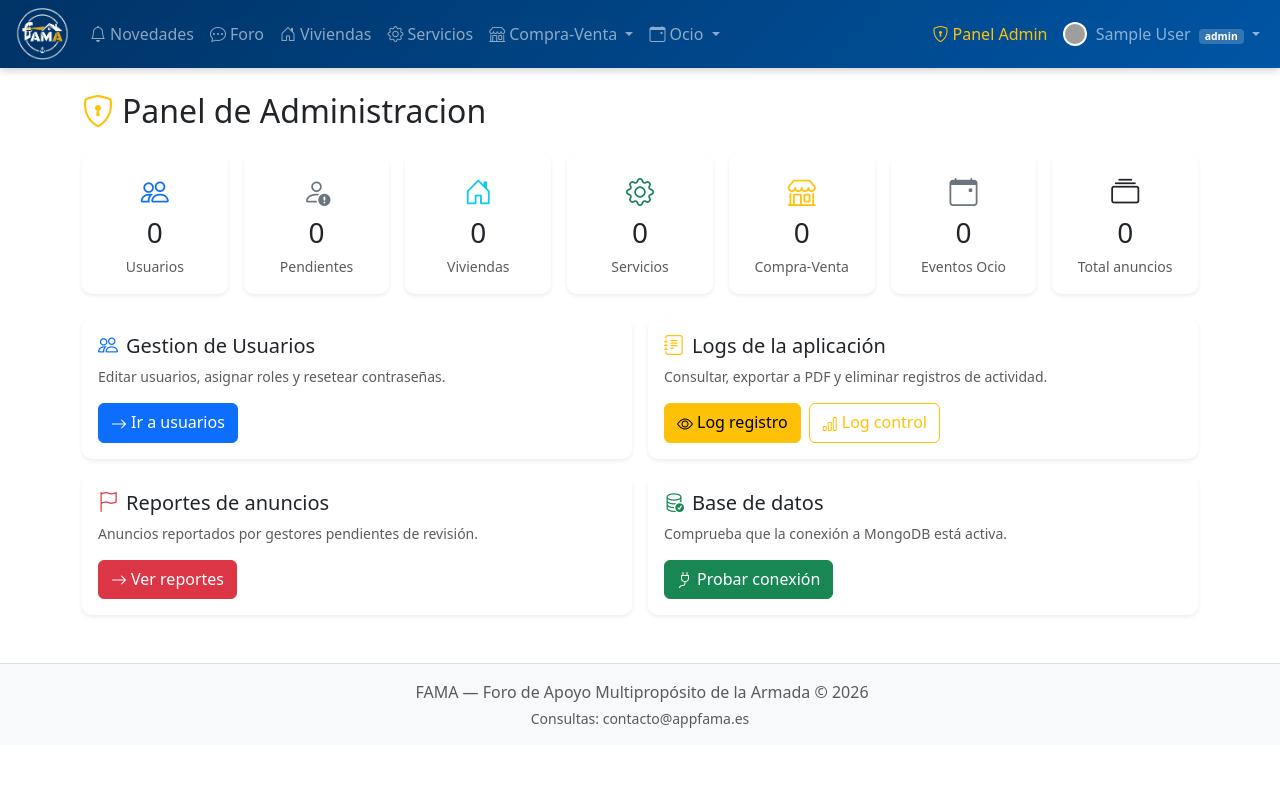
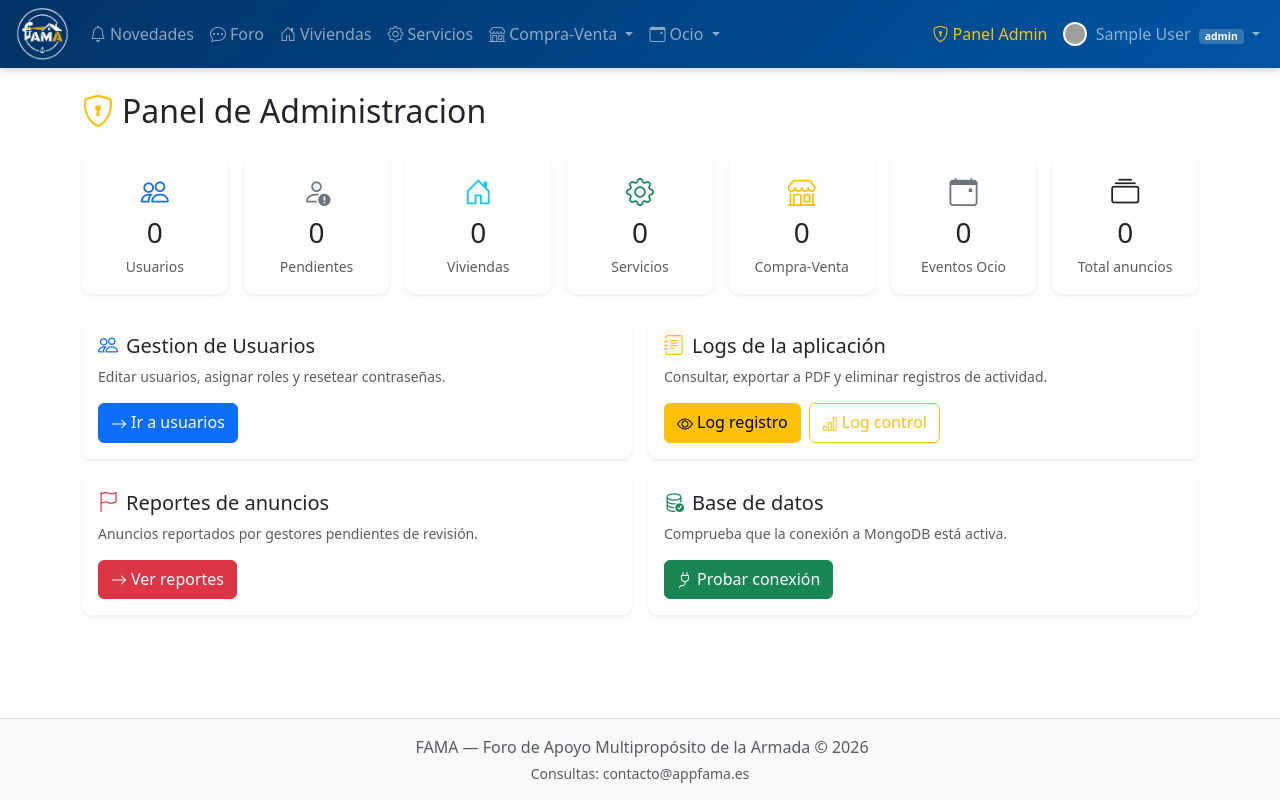
Before and after one commit to hondara91/FAMA, a Flask app: page /admin/ in a window 1280 px wide. Run offline with Flask 3, Linux system fonts and the light colour scheme; the visitor is signed in with stand-in values (Sample User, id 1); data that the repository does not hold is empty; grey boxes are pictures that could not be loaded.

Commit message:
cambio mañanero

```diff
--- a/static/css/estilos.css
+++ b/static/css/estilos.css
@@ -14,6 +14,12 @@
 /* ── Body ────────────────────────────────────────────────── */
 body {
     min-height: 100vh;
+    display: flex;
+    flex-direction: column;
+}
+
+main {
+    flex: 1;
 }
 
 /* ── Navbar ──────────────────────────────────────────────── */
--- a/templates/base.html
+++ b/templates/base.html
@@ -225,7 +225,7 @@
    'now' es inyectado por el context_processor de app.py en cada peticion.
    El operador 'if now else 2024' es un fallback por si la variable no llega.
 #}
-<footer class="fama-footer text-center py-3 mt-5">
+<footer class="fama-footer text-center py-3 mt-auto">
     <div class="container">
         <span class="text-muted">
             <i class="bi bi-anchor me-1"></i>
```
